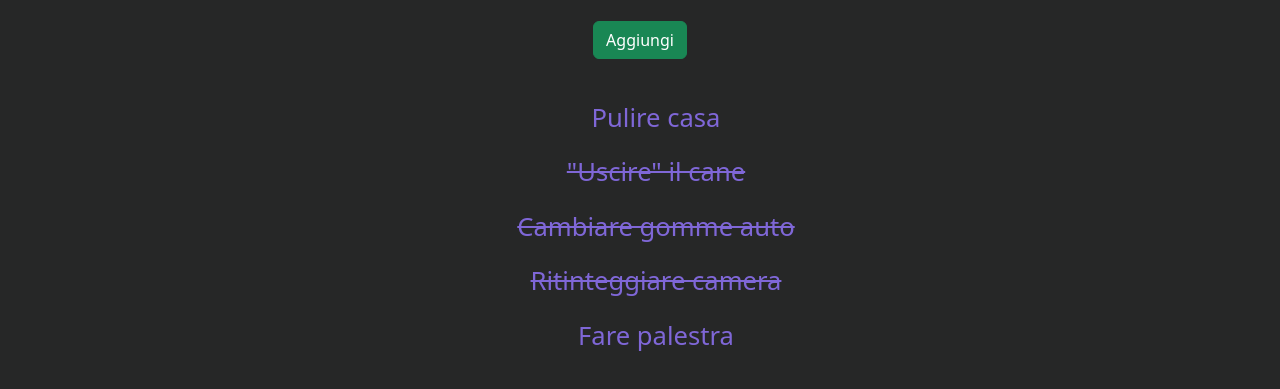
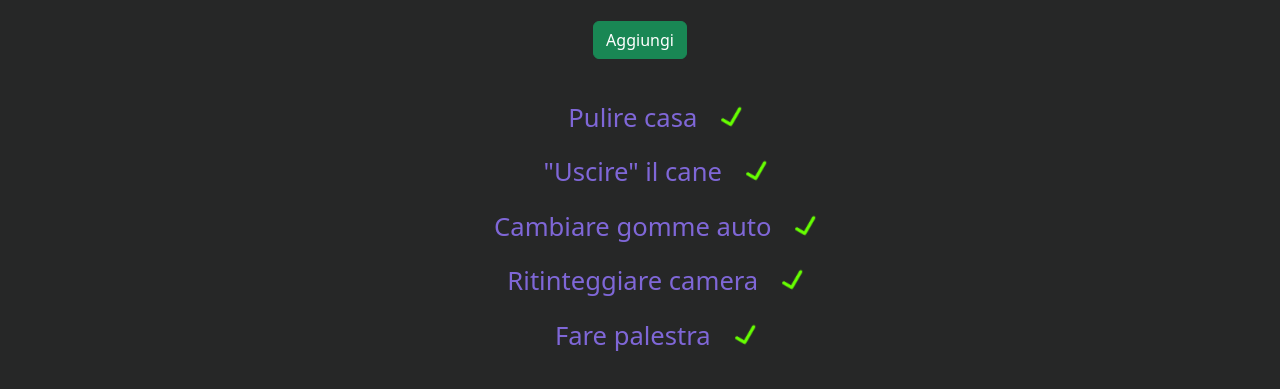
Before and after one commit to Fedekh/vue-todolist, a plain HTML site: page index.html in a window 1280 px wide. Shown: the part 239-628 px from the top of the page. Drawn offline with nearby package versions, Linux system fonts and the light colour scheme.

Commit message:
insert bonus 3

```diff
--- a/css/style.css
+++ b/css/style.css
@@ -24,6 +24,10 @@ ul{
 .wrapper ul {
     color:rgb(127, 103, 215);
     font-size: 1.6rem;
+}
+
+a {
+    cursor: pointer;
 
 }
 
@@ -31,7 +35,7 @@ input{
     width: 350px;
 }
 
-.error-alert{
+.error-alert, .finish{
     color: red;
     font-size: 1.6rem;
 
@@ -39,4 +43,4 @@ input{
 
 .crossed {
     text-decoration: line-through;
-  }
+ }
--- a/index.html
+++ b/index.html
@@ -8,9 +8,14 @@
     <!-- VUE LINK -->
     <script src="https://unpkg.com/vue@3/dist/vue.global.js"></script>
 
+    <!-- FONTAWESOME -->
+    <link rel="stylesheet" href="https://cdnjs.cloudflare.com/ajax/libs/font-awesome/6.4.0/css/all.min.css"
+    integrity="sha512-iecdLmaskl7CVkqkXNQ/ZH/XLlvWZOJyj7Yy7tcenmpD1ypASozpmT/E0iPtmFIB46ZmdtAc9eNBvH0H/ZpiBw=="
+        crossorigin="anonymous" referrerpolicy="no-referrer" />
+
     <!-- BOOTSTRAP -->
     <link href="https://cdn.jsdelivr.net/npm/bootstrap@5.3.0-alpha2/dist/css/bootstrap.min.css" rel="stylesheet"
-        integrity="sha384-aFq/bzH65dt+w6FI2ooMVUpc+21e0SRygnTpmBvdBgSdnuTN7QbdgL+OapgHtvPp" crossorigin="anonymous">
+    integrity="sha384-aFq/bzH65dt+w6FI2ooMVUpc+21e0SRygnTpmBvdBgSdnuTN7QbdgL+OapgHtvPp" crossorigin="anonymous">
 
     <!-- CSS CUSTOM -->
     <link rel="stylesheet" href="css/style.css">
@@ -31,18 +36,21 @@
 
                 <div class="d-flex flex-column align-items-center mb-3">
                     <p class="error-alert" v-show="alertError">Errore! Non hai inserito niente!!!!</p>
-                    <input type="text" placeholder="Inserisci un nuovo task" v-model.trim="newText"> <!--.trim controlla subito se non ci sono spazi come primo e ultimo carattere -->
+                    <input type="text" placeholder="Inserisci un nuovo task" v-model.trim="newText">
+                    <!--.trim controlla subito se non ci sono spazi come primo e ultimo carattere -->
 
                     <button class="btn btn-success  my-4 align-self-center" @click="addTask">Aggiungi</button>
                 </div>
                 <ul class="" v-if="tasks.length > 0">
-                    <li v-for="elemento in tasks" :class="elemento.done ? 'crossed' : ''"> <!--posso aggiungere una classe css tramite controllo ternaio inline -->
+                    <li v-for="(elemento,index) in tasks" class="d-flex flex-row justify-content-center gap-4"
+                        :class="elemento.done ? 'crossed' : ''"> <!--posso aggiungere una classe css tramite controllo ternaio inline -->
                         <p>{{elemento.text}}</p>
+                        <a @click="finish(index)"><i class="fa-solid fa-check fa-shake" style="color: #66ff00;"></i></a>
+                        <!--Le icone tremano e finche non si cliccano, il task non scompare-->
                     </li>
-
                 </ul>
-                <div class="empty-list" v-else>
-                    <p>Non c'è piu nulla</p>
+                <div v-else v-show="finish">
+                    <p class="finish">BRAVO HAI FINITO TUTTOOOOOOOOOOOOOO !!!!!!!!!!!</p>
                 </div>
             </div>
         </main>
--- a/js/script.js
+++ b/js/script.js
@@ -26,15 +26,15 @@ const { createApp } = Vue;
           },
           {
             text: '"Uscire" il cane',
-            done: true
+            done: false
           },
           {
             text: 'Cambiare gomme auto',
-            done: true
+            done: false
           },
           {
             text: 'Ritinteggiare camera',
-            done: true
+            done: false
           },
           {
             text: 'Fare palestra',
@@ -44,20 +44,30 @@ const { createApp } = Vue;
         ],
 
         newText: "",        //variabile d'appoggio per poi riscriverla e pusharlo all'interno dell array
-        newDone: false,
-        alertError: false
+        alertError: false,
+        finishTasks: false,
+        timer:""
       };
     },
     methods:{
       addTask(){  //aggiungo una nuova voce task una volta cliccato il buttone verde
         if(this.newText.length > 0){
-          this.alertError = false ;       //resetto cmq il flag
+          this.alertError = false ;            //resetto cmq il flag
           this.newText = this.newText[0].toUpperCase() + this.newText.substring(1);
           this.tasks.unshift({text:this.newText , done:false});
           this.newText = "";
         }else{
-          this.alertError = true;
+          this.alertError = true;         //uscira fuori il messaggio che le tasks sono finite
         }
+      },
+      finish(index){
+        clearTimeout(this.timer);                //dare l'effetto dissolvenza alla scomparsa del task
+        this.tasks[index].done = true;
+        this.finishTasks = true;
+        this.timer = setTimeout(() =>{               // imposto un timer di 2 secondi prima che scompaia
+          this.tasks.splice(index,1);
+          this.finishTasks = false;
+        },2000);
       },
 
     }
```
